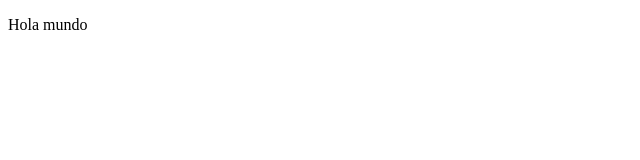
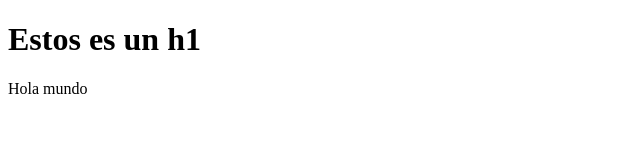
Before and after one commit to efmargareto/gitExample, a plain HTML site: page index.html in a window 1280 px wide. Shown: the whole page, without its empty margins (0-640 px from the left). Drawn offline with Linux system fonts and the light colour scheme.

Commit message:
h1 added

```diff
--- a/index.html
+++ b/index.html
@@ -8,6 +8,7 @@
 </head>
 <body>
 
+    <h1>Estos es un h1</h1>
     <p>Hola mundo</p>
 
 </body>
```
